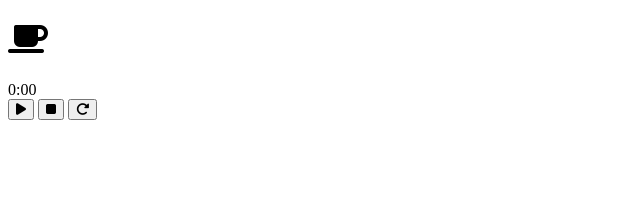
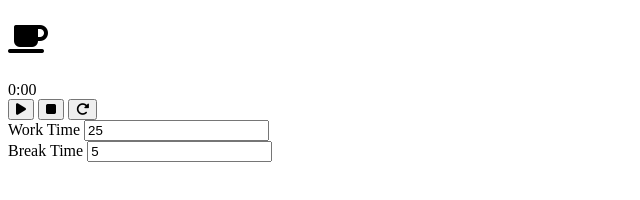
Before and after one commit to AlensoLopes/PomodoroTimer, a plain HTML site: page index.html in a window 1280 px wide. Shown: the part 116-316 px from the top of the page, without its empty margins (0-640 px from the left). Drawn offline with Linux system fonts and the light colour scheme.

Commit message:
adding form

```diff
--- a/index.html
+++ b/index.html
@@ -27,6 +27,19 @@
                     <button class="timer__button timer__button--reset" onclick="reset();"><i class="fa-solid fa-rotate-right"></i></button>
                 </div>
             </div>
+            <div class="setTime">
+                <form class="timerConfig">
+                    <div >
+                        <label for="workTime">Work Time</label>
+                        <input type="number" id="workTime" class="timerConfig__input" value="25">
+
+                    </div>
+                    <div>
+                        <label for="breakTime">Break Time</label>
+                        <input type="number" id="breakTime" class="timerConfig__input" value="5">
+                    </div>
+                </form>
+            </div>
     </main>
     <script src="app.js"></script>
     <script src="https://kit.fontawesome.com/880ee86f7a.js" crossorigin="anonymous"></script>
```
